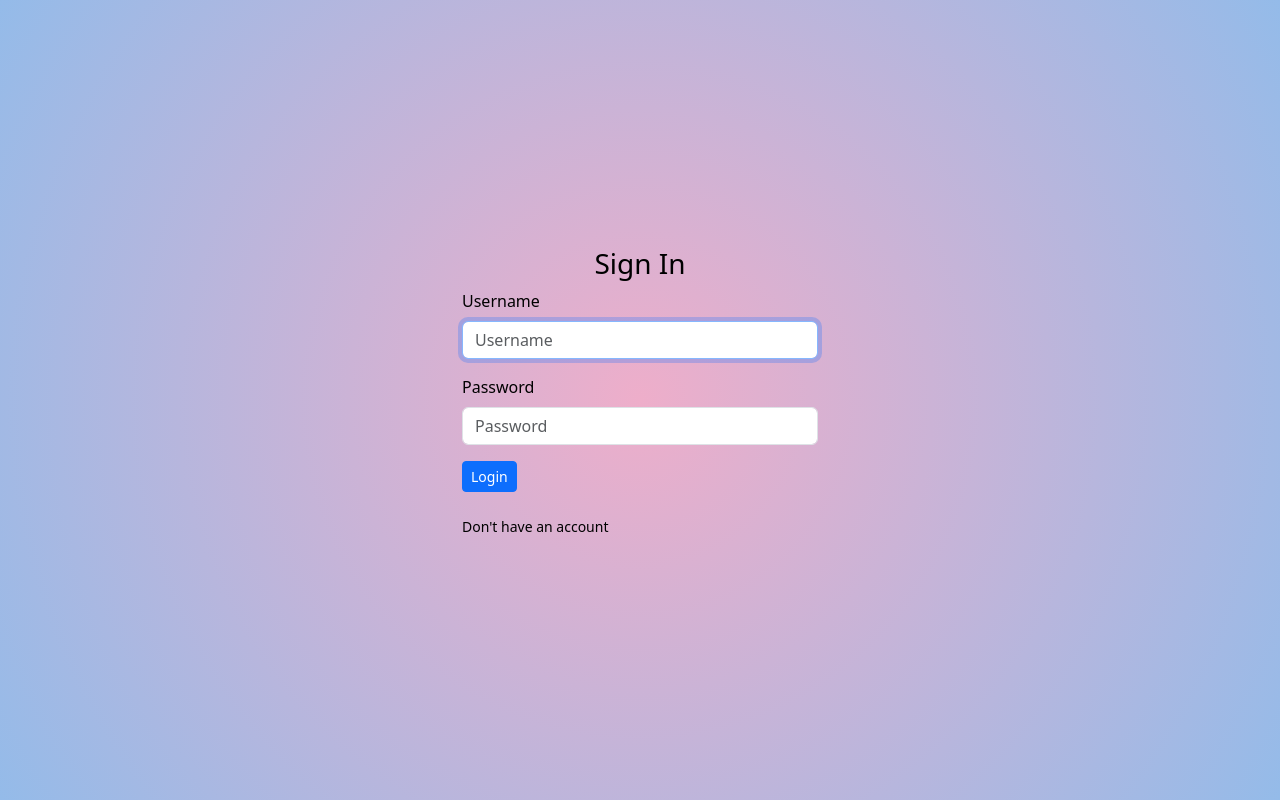
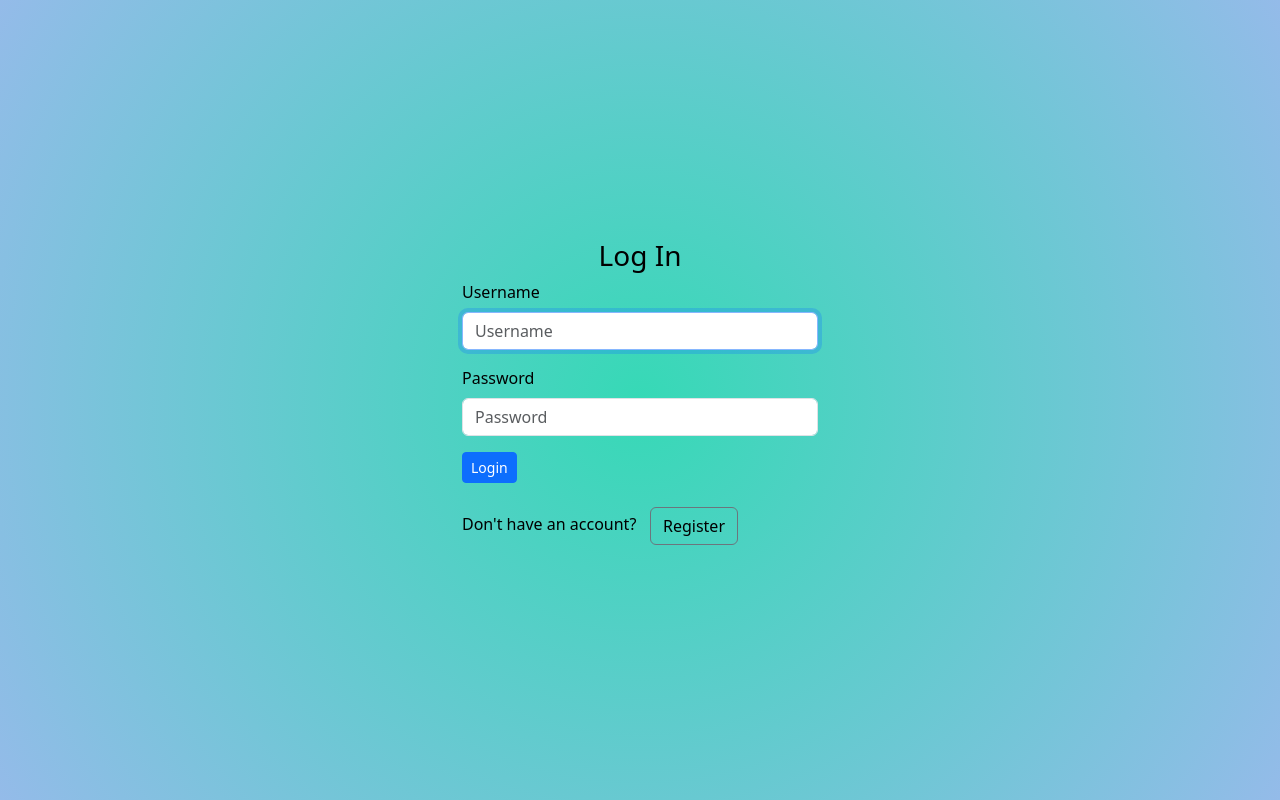
Before and after one commit to WayneMusungu/Awards, a Django app: page /accounts/login/ in a window 1280 px wide. Run offline with Django 4.2, Linux system fonts and the light colour scheme; some libraries are stand-ins or nearby versions.

Commit message:
Adjust the login and registration templates

```diff
--- a/projects/templates/registration/login.html
+++ b/projects/templates/registration/login.html
@@ -14,7 +14,7 @@
             <div class="panel panel-default">
 
                 <div class="panel-heading">
-                <h3 class="text-center">Sign In</h3>
+                    <h3 class="text-center">Log In</h3>
                 </div>
                 <div class="panel-body">
 
@@ -29,16 +29,8 @@
 
                     </form>
                     </br>
-                <small><p>Don't have an account</p></small>
-
-            </div>
-
-        </div>
-
-    </div>
-    <!-- empty div -->
-    <div class="col-md-4"></div>
-</div>
+                <p styles="text-muted" >Don't have an account?<small> <button type="button"  style="margin-left: 10px;" class="btn btn-outline-secondary"> <a style="color: black;" href="/accounts/register"> Register
+             </a></button> </small></p>
             </div>
 
             {% endblock %}
--- a/projects/urls.py
+++ b/projects/urls.py
@@ -5,8 +5,8 @@ from django_registration.backends.one_step.views import RegistrationView
 urlpatterns = [
    path('', views.index, name='index'),
    path('projects/', views.projects, name='projects'),
-   path('api/profile',views.profileList.as_view() , name='otima'),
-   path('api/projects',views.projectsList.as_view() , name='projo'),
+   path('api/profile/',views.profileList.as_view() , name='otima'),
+   path('api/projects/',views.projectsList.as_view() , name='projo'),
    path('api/create/',views.projectsCreate.as_view() , name='create'),
    path('details/<int:project_id>', views.project_details, name='image'),
    path('delete_post/<str:pk>/', views.delete_post, name='delete-post'),
--- a/static/css/projects.css
+++ b/static/css/projects.css
@@ -12,8 +12,8 @@ body {
     padding: 2rem;
     font-family: var(--font-family);
     color: var(--dark-color);
-    background: rgb(238, 174, 202);
-    background: radial-gradient(circle, rgba(238, 174, 202, 1) 0%, rgba(148, 187, 233, 1) 100%);
+    background: rgb(54,217,182);
+    background: radial-gradient(circle, rgba(54,217,182, 1) 0%, rgba(148, 187, 233, 1) 100%);
 }
 
 h1 {
--- a/static/css/style.css
+++ b/static/css/style.css
@@ -1,6 +1,6 @@
 h1
 {
-  color: green;
+  color: rgb(0, 111, 128);
 }
 :root {
   --dark-color: hsl(var(--hue), 100%, 9%);
@@ -26,8 +26,8 @@ body {
   padding: 2rem;
   font-family: var(--font-family);
   color: var(--dark-color);
-  background: rgb(238, 174, 202);
-  background: radial-gradient(circle, rgba(238, 174, 202, 1) 0%, rgba(148, 187, 233, 1) 100%);
+  background: rgb(54,217,182);
+  background: radial-gradient(circle, rgba(54,217,182, 1) 0%, rgba(148, 187, 233, 1) 100%);
 }
 
 .orb-canvas {
```
Also changed, not shown: projects/templates/django_registration/registration_form.html (+15 -5 lines), projects/templates/index.html (+17 -7 lines). Lines whose indentation alone changed are shown as unchanged.
